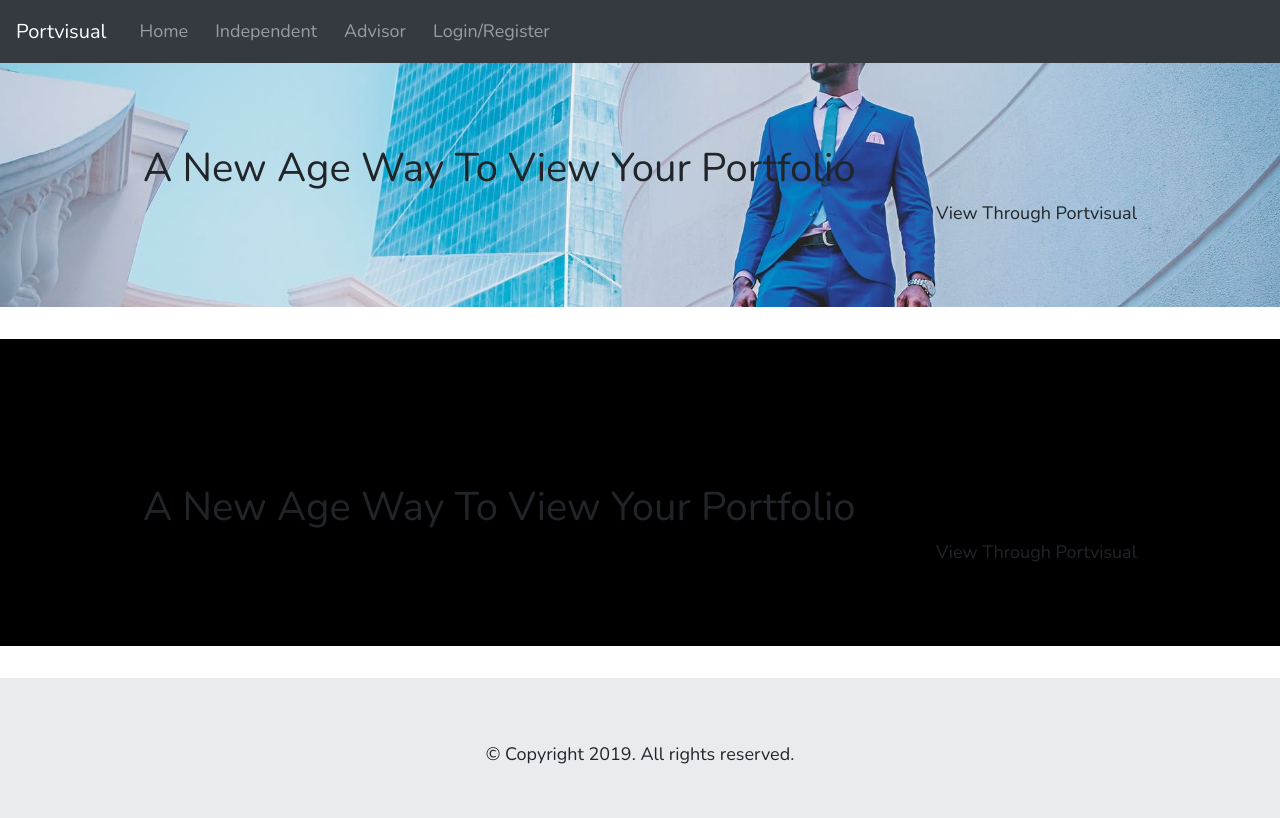
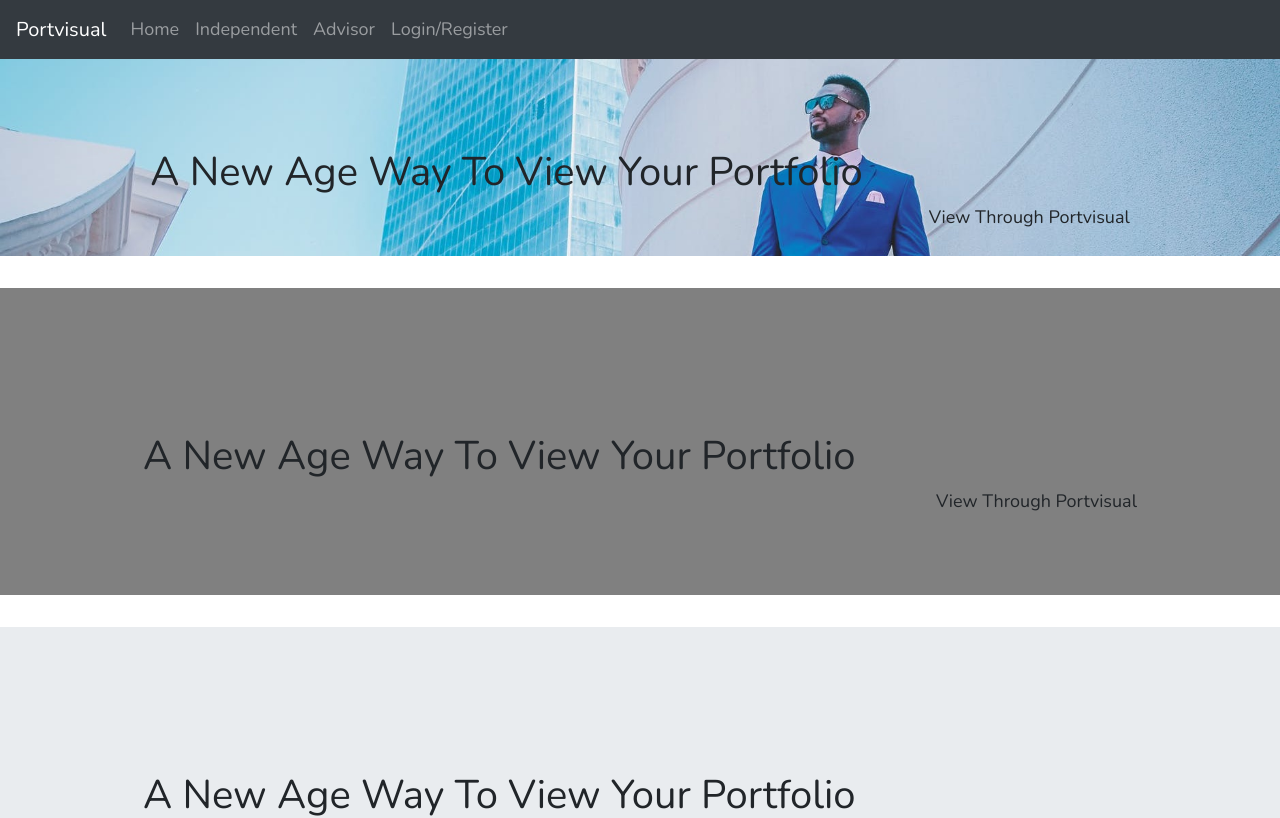
Before and after one commit to rwfrankenfield1s/Portvisual, an Angular app: page / in a window 1280 px wide. Shown: the top 818 px of the page. Built offline with nearby package versions, Linux system fonts and the light colour scheme.

Commit message:
home page formating

```diff
--- a/src/app/footer/footer.component.scss
+++ b/src/app/footer/footer.component.scss
@@ -1,6 +1,6 @@
 
 footer {
-    position: absolute;
+    position: relative;
     right: 0;
     bottom: 0;
     left: 0;
--- a/src/app/header/header.component.html
+++ b/src/app/header/header.component.html
@@ -1,5 +1,5 @@
 
-<nav class="navbar navbar-expand-md bg-dark navbar-dark fixed-top">
+<nav class="navbar navbar-expand-md bg-dark navbar-dark static-top">
     <a class="navbar-brand" href="#">Portvisual</a>
     <button class="navbar-toggler" type="button" data-toggle="collapse" data-target="#navbarCollapse" aria-controls="navbarCollapse"
       aria-expanded="false" aria-label="Toggle navigation">
--- a/src/app/header/header.component.scss
+++ b/src/app/header/header.component.scss
@@ -1,4 +1,5 @@
 .nav-item{
-    padding:2px;
-    margin-left: 7px;
+    padding:0px;
+    margin-left: 0px;
+    margin-bottom: 0px;
 }
--- a/src/app/home/home.component.html
+++ b/src/app/home/home.component.html
@@ -1,11 +1,12 @@
- <div class="jumbotron jumbotron-fluid" style="background: url(./assets/img/banner.jpeg); background-size:cover;">
+ <div>
+ <div class="j1 jumbotron jumbotron-fluid" style="background: url(./assets/img/banner.jpeg); background-size:cover;background-position: top; ">
     <div class="container">
       <h1 class="text-left display-5">A New Age Way To View Your Portfolio</h1>
       <p class="text-right display-6">View Through Portvisual</p>
     </div>
   </div>
 
-  <div class="jumbotron jumbotron-fluid" style=" background: black;">
+  <div class="jumbotron jumbotron-fluid" style=" background:grey;">
     <div class="container">
       <h1 class="text-left">A New Age Way To View Your Portfolio</h1>
       <p class="text-right">View Through Portvisual</p>
@@ -30,3 +31,4 @@
       <p class="text-right">View Through Portvisual</p>
     </div>
   </div>
+</div>
--- a/src/app/home/home.component.scss
+++ b/src/app/home/home.component.scss
@@ -0,0 +1,3 @@
+.j1{padding: .5em;
+
+}
```
